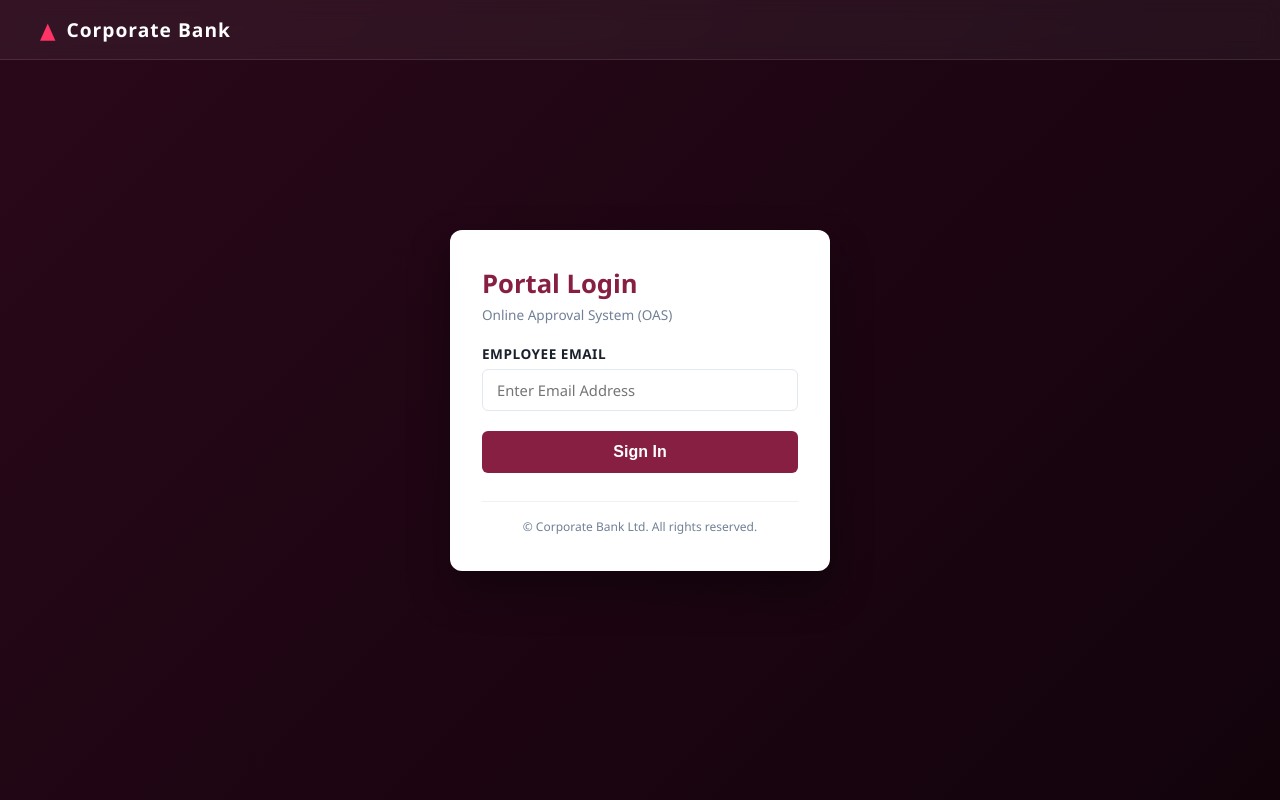
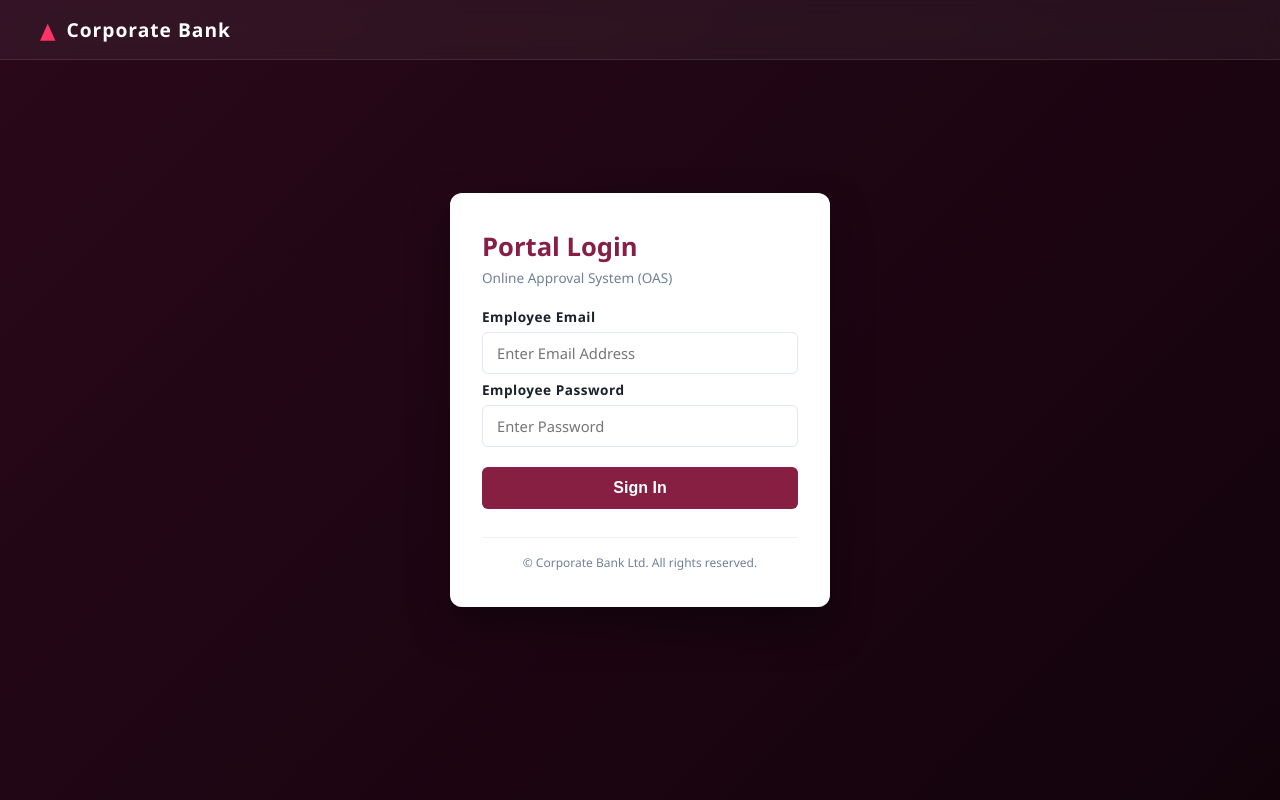
Before and after one commit to Sriramts1995/OAS_React, a React (Vite) app: page / in a window 1280 px wide. Built offline with nearby package versions, Linux system fonts and the light colour scheme.

Commit message:
App improvements , password field added

```diff
--- a/src/pages/Login/Login.css
+++ b/src/pages/Login/Login.css
@@ -82,7 +82,7 @@
   font-size: 0.82rem;
   font-weight: 600;
   color: var(--text-dark);
-  text-transform: uppercase;
+  /*text-transform: uppercase;*/
   letter-spacing: 0.5px;
 }
 
--- a/src/pages/Login/Login.jsx
+++ b/src/pages/Login/Login.jsx
@@ -6,11 +6,16 @@ import { getDetailsByEmpNumber } from "../../services/userservice";
 
 export default function Login() {
   const [email, setEmail] = useState("");
+  const [password, setPassword] = useState("");
   const navigate = useNavigate();
 
   const handleLogin = async () => {
     try {
-      const loginResponse = await login(email);
+      if(email === "" || password === "") {
+        alert("Please Enter Email and Password.");
+        return;
+      }
+      const loginResponse = await login(email, password);
       console.log("Login Successful:", loginResponse);
 
       const userdetails = await getDetailsByEmpNumber();
@@ -57,6 +62,13 @@ export default function Login() {
             value={email}
             onChange={(e) => setEmail(e.target.value)}
           />
+          <label>Employee Password</label>
+          <input
+            type="password"
+            placeholder="Enter Password"
+            value={password}
+            onChange={(e) => setPassword(e.target.value)}
+          />
         </div>
 
         <button className="btn-login" onClick={handleLogin}>
--- a/src/services/authservice.jsx
+++ b/src/services/authservice.jsx
@@ -3,7 +3,8 @@ import { COMMON_HEADERS, VOLTMX_CONFIG } from "../config/voltmxConfig";
 
 const AUTH_URL = `${VOLTMX_CONFIG.BASE_URL.replace('/services', '')}/authService/100000002`;
 
-export const login = async (email, password = "Hcl@1234") => {
+//export const login = async (email, password = "Hcl@1234") => {
+export const login = async (email, password) => {
   const formData = new URLSearchParams();
   formData.append("userid", email);
   formData.append("password", password);
```
